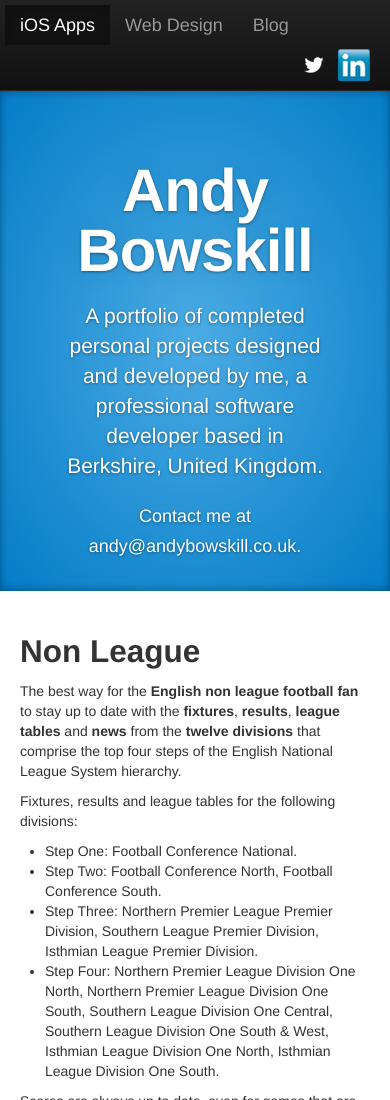
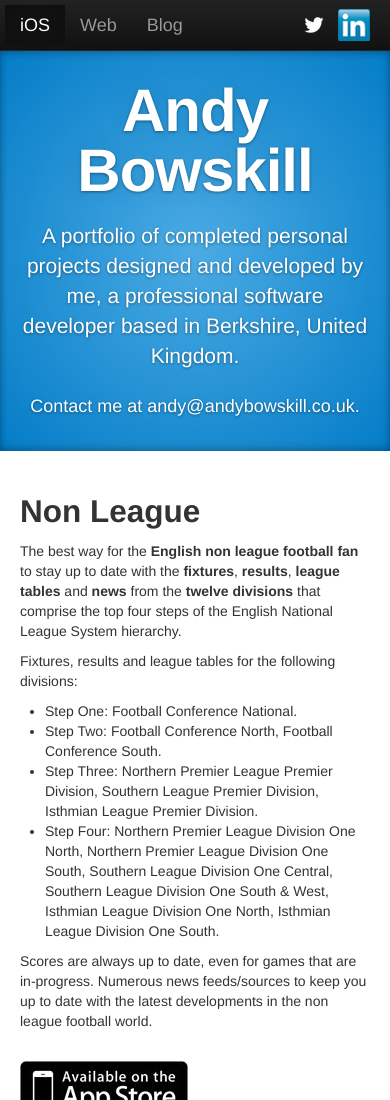
Before and after one commit to AndyBowskill/andybowskill-old, a plain HTML site: page index.html in a window 390 px wide. Shown: the top 1100 px of the page. Drawn offline with Linux system fonts and the light colour scheme.

Commit message:
Media query tweaks

```diff
--- a/assets/css/application-responsive.css
+++ b/assets/css/application-responsive.css
@@ -1,12 +1,26 @@
 @media (max-width: 767px) {
+
+  body {
+    padding-top: 0;
+  }
+
   .hero-unit {
+    padding: 20px;
+    margin-top:   -20px;
     margin-right: -20px;
-    margin-left: -20px;
+    margin-left:  -20px;
   }
+
 }
 
-@media (max-width: 979px) {
-  .navbar-fixed-top {
-    margin-bottom: auto;
+@media (min-width: 768px) and (max-width: 979px) {
+
+  body {
+    padding-top: 0;
   }
+
+  .hero-unit {
+    margin-top:   -20px;
+  }
+
 }
--- a/assets/css/application.css
+++ b/assets/css/application.css
@@ -1,3 +1,8 @@
+body {
+  position: relative;
+  padding-top: 40px;
+}
+
 .navbar-fixed-top .navbar-inner,
 .navbar-static-top .navbar-inner {
   -webkit-box-shadow: 0 3px 7px rgba(0,0,0,.2);
@@ -9,27 +14,34 @@ ul.nav {
   font-size: 18px;
   font-weight: 200;
 }
+
 ul.nav li a img
 {
   width: 32px;
   height: 32px;
 }
+
 .navbar .nav li a.contact {
   float: none;
   padding: 4px 8px 4px 0px;
 }
+
 .navbar .nav li a.contact_last {
   float: none;
   padding: 4px 15px 4px 0px;
 }
+
 .hero-unit h1 {
   margin-bottom: 20px;
 }
+
 .hero-unit a {
   color: #fff;
 }
+
 .hero-unit {
-  padding-bottom: 20px;
+  position: relative;
+  padding: 20px 0px;
   color: #fff;
   text-align: center;
   text-shadow: 0 1px 3px rgba(0,0,0,.4), 0 0 30px rgba(0,0,0,.075);
@@ -41,8 +53,13 @@ ul.nav li a img
   background: -o-radial-gradient(center, ellipse cover,  #4babe4 0%,#037cc7 100%);
   background: -ms-radial-gradient(center, ellipse cover,  #4babe4 0%,#037cc7 100%);
   background: radial-gradient(ellipse at center,  #4babe4 0%,#037cc7 100%);
-  filter: progid:DXImageTransform.Microsoft.gradient( startColorstr='#4babe4', endColorstr='#037cc7',GradientType=1 );
+  filter: progid:DXImageTransform.Microsoft.gradient( startColorstr='#4babe4', endColorstr='#037cc7',GradientType=0 );
   -webkit-box-shadow: inset 0 3px 7px rgba(0,0,0,.2), inset 0 -3px 7px rgba(0,0,0,.2);
      -moz-box-shadow: inset 0 3px 7px rgba(0,0,0,.2), inset 0 -3px 7px rgba(0,0,0,.2);
           box-shadow: inset 0 3px 7px rgba(0,0,0,.2), inset 0 -3px 7px rgba(0,0,0,.2);
 }
+
+.hero-unit .container {
+  position: relative;
+  z-index: 2;
+}
--- a/index.html
+++ b/index.html
@@ -26,10 +26,10 @@
         <div class="container">
           <ul class="nav">
             <li class="active">
-              <a href="/">iOS Apps</a>
+              <a href="/">iOS</a>
             </li>
             <li>
-              <a href="/web/">Web Design</a>
+              <a href="/web/">Web</a>
             </li>
             <li>
               <a href="http://blog.andybowskill.co.uk/">Blog</a>
```
Also changed, not shown: web/index.html (+2 -2 lines).
